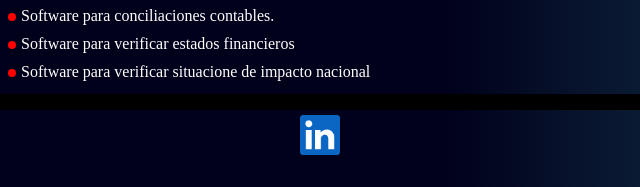
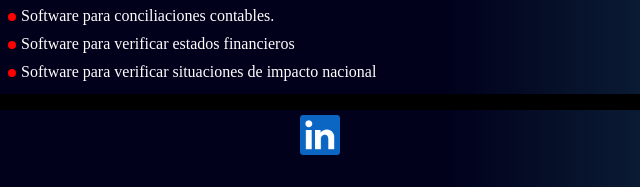
Before and after one commit to ECG301997/bit00me, a plain HTML site: page docs/index.html in a window 1280 px wide. Shown: the part 2796-2983 px from the top of the page, 0-640 px from the left. Drawn offline with nearby package versions, Linux system fonts and the light colour scheme.

Commit message:
modificacion redacción

```diff
--- a/docs/index.html
+++ b/docs/index.html
@@ -115,7 +115,7 @@
             </li>
             <li>Software para conciliaciones contables.</li>
             <li>Software para verificar estados financieros</li>
-            <li>Software para verificar situacione de impacto nacional</li>
+            <li>Software para verificar situaciones de impacto nacional</li>
         </ul>
     </div>
     <footer class="contact">
```
